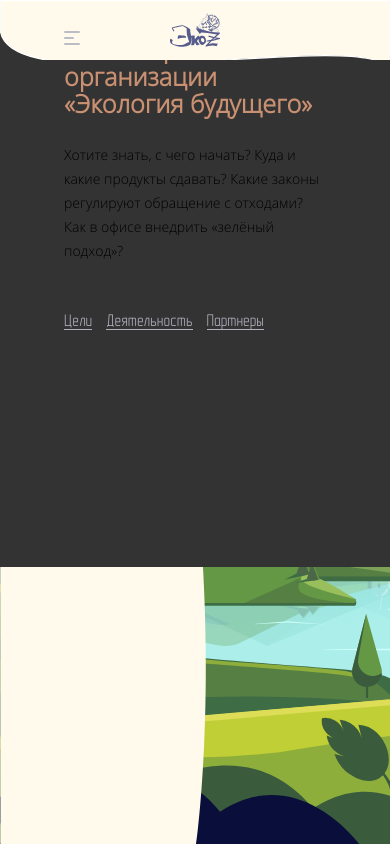
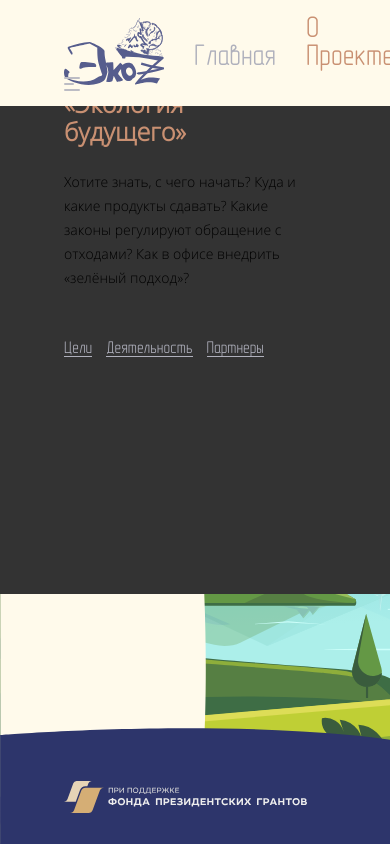
Before and after one commit to Avalonkoteek/ecoZ, a Vue app in the folder frontend/: page /about in a window 390 px wide. Built offline with nearby package versions, Linux system fonts and the light colour scheme.

Commit message:
Пофиксил хедер с менюшкой, футер

```diff
--- a/frontend/src/assets/styles/components/Footer.css
+++ b/frontend/src/assets/styles/components/Footer.css
@@ -1,44 +1,45 @@
 .footer {
-    width: 100%;
+    width: 100vw;
     z-index: 1000;
-    /* background: url("../../assets/img/Footer/footer-bg.svg") no-repeat; */
+    background: url("../../img/Footer/footer-bg.svg") no-repeat;
     background-size: cover;
-    background-position: 10% 0;
+    background-position: 0 0;
     position: absolute;
     bottom: 0;
     left: 0;
     padding-top: 65px;
     padding-bottom: 25px;
+
+    @media (--tablet-lg) {
+      height: 60px;
+      padding: 0;
     }
 
-  .footer > .container {
+    @media (--mobile) {
+      height: 35px;
+    }
+
+    .container {
       display: flex;
       align-items: flex-end;
       height: 100%;
     }
 
-  .footer__logo {
+    &__logo {
       width: 243px;
       height: auto;
+
+      @media (--tablet-lg) {
+        display: none;
       }
 
-  @media( max-width: 1023px) {
-    .footer__logo {
+      @media (--mobile-lg) {
         display: none;
       }
-  }
 
-  @media (max-width: 680px) {
-    .footer {
-      height: 50px;
-    }
-    .footer__logo {
-      display: none;
+      img {
+        max-width: 100%;
+        max-height: 100%;
       }
     }
-
-  @media (max-width: 479px) {
-    .footer {
-      height: 35px;
 }
-  }
--- a/frontend/src/assets/styles/components/Main.css
+++ b/frontend/src/assets/styles/components/Main.css
@@ -2,11 +2,10 @@
     width: 100%;
     min-height: 900px;
     padding-bottom: 200px;
-    /* background-color: var(--cl-beige); */
-    /* background: url('../../assets/img/Header/BG.svg') no-repeat; */
     background-position: top left;
     background-size: cover;
 }
+
 .main__section {
     padding-top: 160px;
     padding-left: 70px;
@@ -17,12 +16,13 @@
     margin-bottom: 25px;
     color: #C99072;
     animation: fade-in 0.4s ease;
+    padding-right: calc(var(--gs) * 2);
 }
 
 .main__description {
     margin-bottom: 45px;
     animation: fade-in 0.4s ease;
-
+    padding-right: calc(var(--gs) * 2);
 }
 
 .main__links{
--- a/frontend/src/assets/styles/components/Navbar.css
+++ b/frontend/src/assets/styles/components/Navbar.css
@@ -1,95 +1,110 @@
-/* .navbar {
+.navbar {
     width: 100%;
-    height: 110px;
+    /* height: 110px; */
     background-color: #fffaeb;
     position: fixed;
     z-index: 1001;
     top: 0;
+    padding: 15px 0;
 
     @media (--tablet-lg) {
-        height: 52px;
+        /* height: 60px; */
     }
 
     @media (--mobile) {
-        background: url('../../img/navbar/mobile_bg_top.svg');
+        background: url('../../img/navbar/mobile_bg_top.svg') no-repeat;
         background-size: cover;
-        background-repeat: no-repeat;
+    }
+
+    &__burger {
+        position: absolute;
     }
 
     .container {
-        @media (--tablet-lg) {
-            height: 100%;
-        }
-    }
-    &__wrapper {
         display: flex;
-        padding-top: calc(var(--gs) * 2);
-        position: relative;
+        justify-content: space-between;
+        align-items: flex-end;
+        height: 100%;
+        width: 100%;
 
         @media (--tablet-lg) {
-            height: 100%;
+            justify-content: flex-start;
+            align-items: center;
+            padding-bottom: 0;
         }
-
-        @media (--tablet) {
-            padding: calc(var(--gs) * 0.75) 0;
-        }
-
     }
 
     &__logo {
-        max-width: 248px;
+        max-width: 220px;
+        flex: 1 0 100px;
+        height: auto;
         margin-right: 30px;
 
-        @media (--tablet) {
+        @media (--tablet-lg) {
+            display: block;
+            width: 50px;
+            height: 50px;
             margin: 0 auto;
         }
 
         img {
-            max-width: 100%;
-            max-height: 100%;
-        }
-    }
-
-    &__img {
-        width: 100%;
-        height: 100%;
-
-        &--desk {
-            @media (--tablet-lg) {
-                display: none;
-            }
-        }
-
-        &--mobile {
-            display: none;
-
-            @media (--tablet-lg) {
-                display: block;
-            }
+            width: 100%;
+            height: 100%;
         }
     }
 
     &__list {
         display: flex;
-        align-items: center;
-        margin-left: auto;
+        align-items: flex-end;
+        padding-bottom: 20px;
 
-        @media (--tablet) {
-            display: none;
+        @media (--tablet-lg) {
+            display: flex;
+            flex-direction: column;
+            align-items: flex-start;
         }
     }
 
     &__item {
         margin-right: 30px;
-        height: fit-content;
-        margin-top: calc(var(--gs) * 1.75);
 
         &:last-child {
             margin-right: 0;
         }
 
         @media (--tablet-lg) {
-            margin-top: 0;
+            margin-right: 0;
+            margin-bottom: calc(var(--gs) * .5);
+        }
+    }
+
+    &__wrapper {
+        @media (--tablet-lg) {
+            position: absolute;
+            left: 0;
+            top: -15px;
+            height: 100vh;
+            min-height: 322px;
+            width:  35vw;
+            min-width: 150px;
+            transform: translateX(-100%) rotate(-13deg) scale(1.07);
+            background: url("../../img/navbar/bg_nav.svg") no-repeat;
+            background-position: 0% 0%;
+            background-size: cover;
+            transition: transform 1s ease-out;
+            padding-top: 75px;
+            padding-left: calc(var(--gs) * 3);
+            transform-origin: right bottom;
+        }
+
+        @media (--mobile-lg) {
+            width: 25vw;
+        }
+
+        &.open {
+            @media (--tablet-lg) {
+                transform: translateX(0%) rotate(0deg) scale(1);
+            }
         }
     }
 
@@ -100,195 +115,34 @@
             font-size: 24px;
         }
 
-        @media (--tablet-lg) {
+        @media (--mobile-lg) {
             font-size: 20px;
+        }
+
+        /* @media (--tablet-lg) {
+            font-size: 20px;
+        } */
+
+
+        &.router-link-exact-active {
+            color: var(--cl-brown);
         }
     }
 
-    &__btn {
+    &__fond-img {
         display: none;
-        position: absolute;
-        background: url('../../img/navbar/mobile_menu.svg');
-        width: 16px;
-        height: 14px;
-        background-size: cover;
-        background-repeat: no-repeat;
-        left: 4px;
-        top: 50%;
-        transform: translateY(-50%);
+        width: 65px;
+        height: 60px;
 
-        @media (--tablet) {
+        @media (--tablet-lg) {
             display: block;
+            position: absolute;
+            bottom: 40px;
+        }
+
+        img {
+            width: 100%;
+            height: 100%;
         }
     }
-
-    &__mobile-menu {
-        display: block;
-        background: url('../../img/navbar/Menu_BG.svg');
-        background-position-y: top;
-        background-size: cover;
-        position: fixed;
-        left: 0;
-        top: 0;
-        width: 57%;
-        transform: translateY(-4%);
-        height: 105vh;
-    }
-} */
-
-/* NAVBAR
-==================================== */
-.navbar {
-    width: 100%;
-    height: 110px;
-    background-color: #fffaeb;
-    position: fixed;
-    z-index: 1001;
-    top: 0;
 }
-
-.navbar>.container {
-    display: flex;
-    justify-content: space-between;
-    align-items: flex-end;
-    height: 100%;
-    width: 100%;
-    padding-top: 15px;
-}
-
-/* NAVBAR Logo
-==================================== */
-.navbar__logo {
-    max-width: 220px;
-    flex: 1 0 100px;
-    height: auto;
-    margin-right: 30px;
-}
-
-.navbar__logo>img {
-    width: 100%;
-    height: 100%;
-}
-
-/* NAVBAR Links
-==================================== */
-.navbar__links ul {
-    display: flex;
-    align-items: flex-end;
-    padding-bottom: 20px;
-}
-
-.navbar__links li {
-    margin-right: 30px;
-}
-.navbar__links li:last-of-type{
-    margin-right: 0px;
-}
-
-/* link */
-.navbar__link {
-    color: #afb0bc;
-    transition: color 0.4s ease;
-    font-size: 30px;
-}
-
-.navbar__link.active {
-    color: #c99072;
-}
-
-.navbar__link:hover {
-    color: #c99072;
-}
-
-.navbar__links>li:last-of-type {
-    margin-right: 0px;
-}
-
-/* bottom president img */
-.navbar__fond-img {
-    display: none;
-    width: 65px;
-    height: 60px;
-}
-
-.navbar__fond-img>img {
-    width: 100%;
-    height: 100%;
-}
-@media (max-width: 1279px) {
-    .navbar__link{
-        font-size: 24px;
-    }
-}
-
-/* Tablet
-=================================== */
-
-@media (max-width: 1023px) {
-    .navbar {
-        height: 60px;
-    }
-    .navbar>.container {
-        justify-content: flex-start;
-        align-items: center;
-        padding-bottom: 0;
-    }
-
-    /* logo */
-    .navbar__logo {
-        position: absolute;
-        left: 50%;
-        top: 50%;
-        transform: translateY(-50%) translateX(-50%);
-        width: 50px;
-        height: 50px;
-    }
-
-    /* links */
-    .navbar__links {
-        position: absolute;
-        left: 0;
-        top: 0;
-        height: 100vh;
-        min-height: 322px;
-        width: 30vh;
-        min-width: 150px;
-        transform: translateX(-100%) rotate(-13deg) scale(1.07);
-        background: url("../../img/navbar/bg_nav.svg") no-repeat;
-        background-position: 0% 0%;
-        background-size: cover;
-        transition: transform 1s ease-out;
-        padding-top: 60px;
-        padding-left: calc(var(--gs) * 3);
-        transform-origin: right bottom;
-    }
-
-    .navbar__links.open {
-
-        transform: translateX(0%) rotate(0deg) scale(1);
-    }
-
-    .navbar__links ul {
-        display: flex;
-        flex-direction: column;
-        align-items: flex-start;
-    }
-    .navbar__link {
-        font-size: 20px;
-    }
-    .navbar__fond-img {
-        display: block;
-        position: absolute;
-        bottom: 40px;
-
-    }
-}
-/* Phone */
-
-@media (max-width: 479px) {
-    .navbar {
-        background: url('../../img/navbar/mobile_bg_top.svg') no-repeat;
-
-        background-size:cover ;
-    }
-}
--- a/frontend/src/components/Footer/Footer.vue
+++ b/frontend/src/components/Footer/Footer.vue
@@ -1,7 +1,10 @@
 <template>
   <footer class="footer">
     <div class="container">
-      <img src="../../assets/img/Footer/Logo_PG_Grants.svg" alt class="footer__logo" />
+
+      <div class="footer__logo">
+        <img src="../../assets/img/Footer/Logo_PG_Grants.svg"/>
+      </div>
     </div>
   </footer>
 </template>
--- a/frontend/src/components/Navbar/Navbar.vue
+++ b/frontend/src/components/Navbar/Navbar.vue
@@ -1,17 +1,19 @@
 <template>
-  <nav class="navbar" >
+  <header class="navbar" >
     <div class="container">
-      <Burger @click="isOpen = !isOpen" v-model="isOpen" v-if="!isMobile" />
+      <Burger class="navbar__burger" @click="isOpen = !isOpen" v-model="isOpen" v-if="!isMobile" />
       <div class="navbar__logo">
         <img v-if="isMobile" alt="Логотип ecoZ" src="../../assets/img/logo/Logo_ECO-Z.svg" />
+
         <img v-else alt="Логотип ecoZ" src="../../assets/img/logo/Logo_ECO-Z__mobile.svg" />
+
       </div>
-      <div class="navbar__links" :class="{open:isOpen}">
-        <ul>
-          <li  v-for="link in links" :key="link.url" @click="isOpen = false">
+      <nav class="navbar__wrapper" :class="{open:isOpen}">
+        <ul class="navbar__list">
+          <li class="navbar__item" v-for="link in links" :key="link.url" @click="isOpen = false">
             <router-link
               :to="link.url"
-              class="navbar__link"
+              class="link navbar__link"
               active-class="active"
               :exact="link.exact"
 
@@ -22,15 +24,14 @@
         <div class="navbar__fond-img">
           <img src="../../assets/img/navbar/president_logo.svg" />
         </div>
-      </div>
+      </nav>
     </div>
-  </nav>
+  </header>
 </template>
 
 <script>
 
 import Burger from "./Burger";
-
 
 export default {
   name: "navbar",
--- a/frontend/src/components/controls/Icons.vue
+++ b/frontend/src/components/controls/Icons.vue
@@ -10,5 +10,6 @@
                 <path d="M492,236H68.442l70.164-69.824c7.829-7.792,7.859-20.455,0.067-28.284c-7.792-7.83-20.456-7.859-28.285-0.068 l-104.504,104c-0.007,0.006-0.012,0.013-0.018,0.019c-7.809,7.792-7.834,20.496-0.002,28.314c0.007,0.006,0.012,0.013,0.018,0.019 l104.504,104c7.828,7.79,20.492,7.763,28.285-0.068c7.792-7.829,7.762-20.492-0.067-28.284L68.442,276H492 c11.046,0,20-8.954,20-20C512,244.954,503.046,236,492,236z"/>
             </g>
         </symbol>
+
     </svg>
 </template>
--- a/frontend/src/views/About.vue
+++ b/frontend/src/views/About.vue
@@ -18,7 +18,6 @@
         { name: "Цели", to: "#1"},
         { name: "Деятельность", to: "#2" },
         { name: "Партнеры", to: "partners" },
-
       ]
       }
     }),
```
Also changed, not shown: frontend/src/assets/img/sprites/arrow_back.svg. Lines whose indentation alone changed are shown as unchanged.
